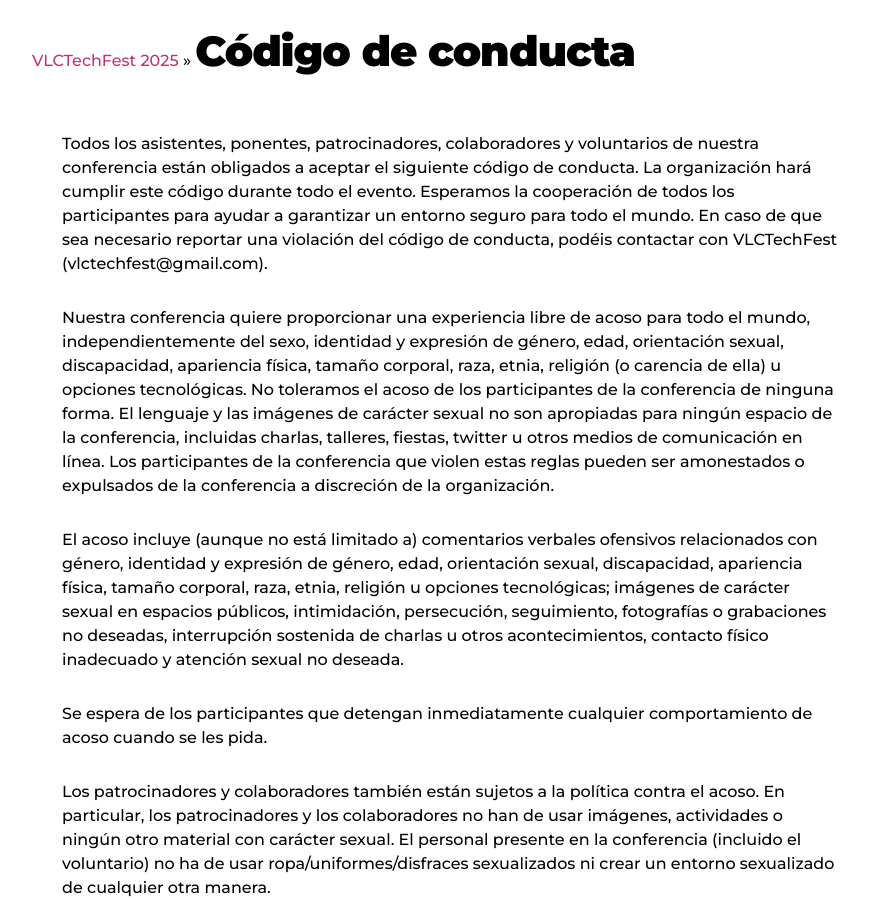
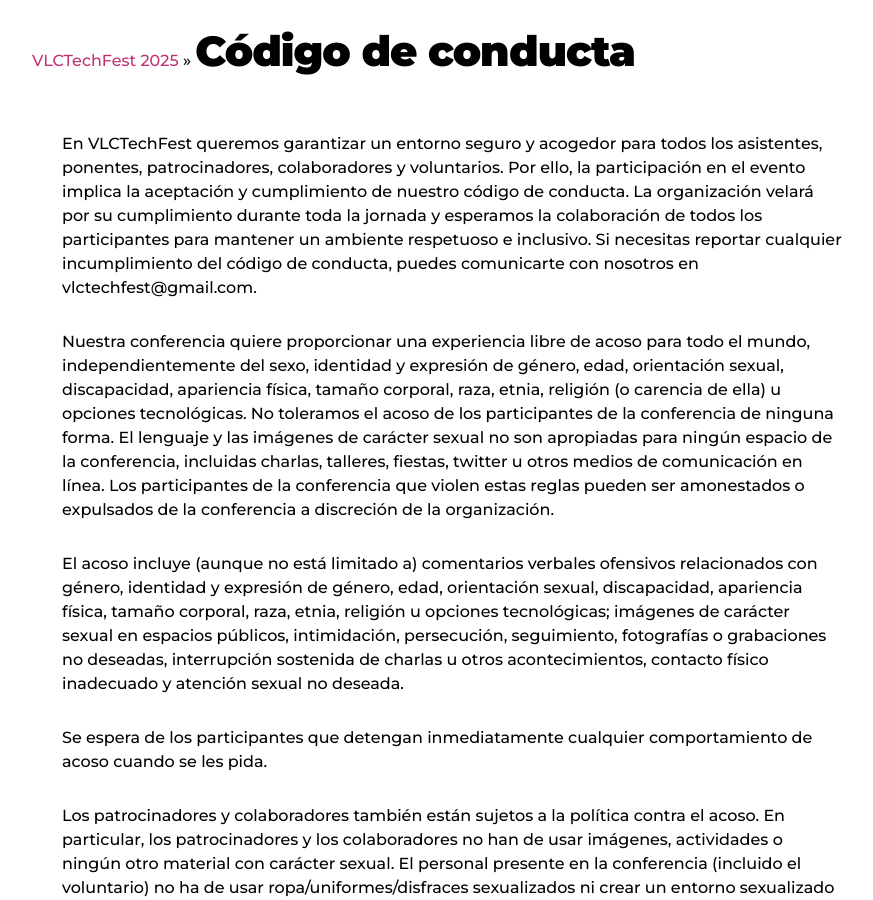
Before and after one commit to VLCTechHub/VLCTechFest2025, a Jekyll site: the page built from es/code_of_conduct.html, in a window 1280 px wide and 900 px high. Shown: the whole window, without its empty margins (188-1061 px from the left). Built offline with Jekyll 4.4.1, drawn with Linux system fonts in a browser that asks for light colours.

Commit message:
feat: rewrite coc text

```diff
--- a/_data/coc.yaml
+++ b/_data/coc.yaml
@@ -1,9 +1,10 @@
 es:
   title: Código de Conducta
   notice: |-
-    Todos los asistentes, ponentes, patrocinadores, colaboradores y voluntarios de nuestra conferencia están obligados a aceptar el siguiente código de conducta. La organización hará cumplir este código durante todo el evento. Esperamos la cooperación de todos los participantes para ayudar a garantizar un entorno seguro para todo el mundo.
+    En VLCTechFest queremos garantizar un entorno seguro y acogedor para todos los asistentes, ponentes, patrocinadores, colaboradores y voluntarios. Por ello, la participación en el evento implica la aceptación y cumplimiento de nuestro código de conducta.
 
-    En caso de que sea necesario reportar una violación del código de conducta, podéis contactar con VLCTechFest (vlctechfest@gmail.com).
+    La organización velará por su cumplimiento durante toda la jornada y esperamos la colaboración de todos los participantes para mantener un ambiente respetuoso e inclusivo.
+    Si necesitas reportar cualquier incumplimiento del código de conducta, puedes comunicarte con nosotros en vlctechfest@gmail.com.
   help: ¿Necesitas ayuda? Tienes nuestros datos de contacto en la parte inferior de esta página.
   resume: Sé respetuoso con todo el mundo
   link:
```
